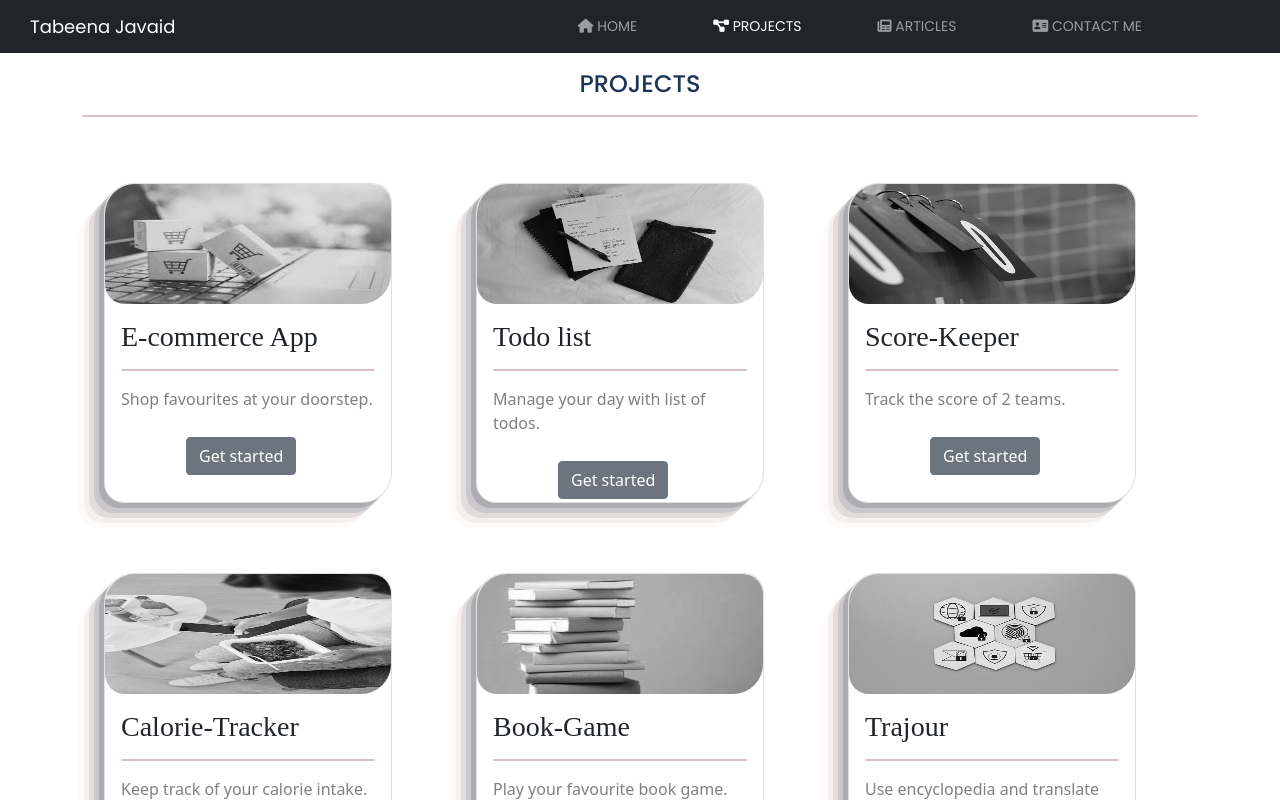
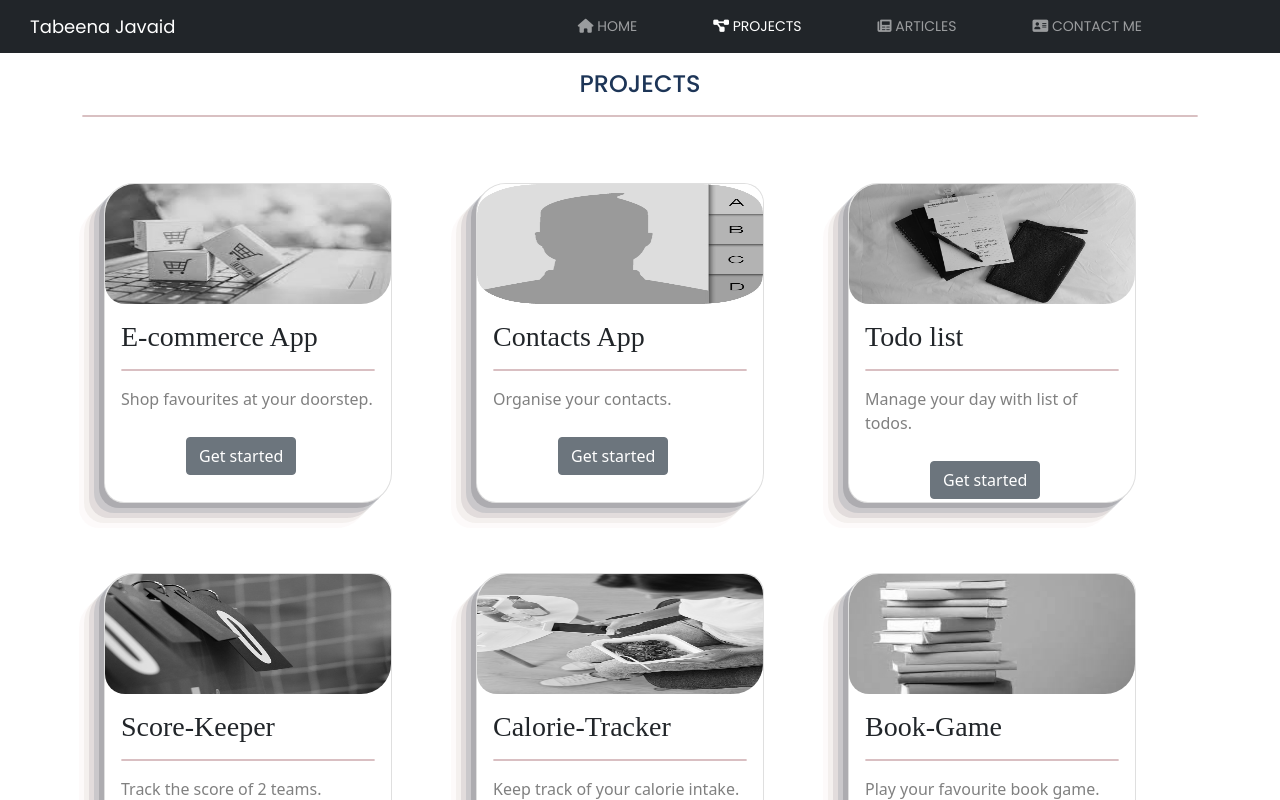
Before and after one commit to TabeenaJavaid/Portfolio-Website, a React (Create React App) app: page /projects in a window 1280 px wide. Built offline with nearby package versions, Linux system fonts and the light colour scheme.

Commit message:
project added!

```diff
--- a/src/Components/Projects.js
+++ b/src/Components/Projects.js
@@ -8,6 +8,7 @@ import ImageSeeker from './Images/Image-Collage.jpg';
 import widgets from './Images/Widgets.jpg';
 import Ecom from './Images/Ecom.jpg'
 import TodoReact from './Images/TodoReact.jpg'
+import Contact from './Images/contact.jpg'
 import 'bootstrap';
 import './Projects.css'
 
@@ -19,6 +20,7 @@ const Projects=()=>{
            <hr/>
                 <div className='next' >
                     <EachProject address='https://tabeena-s-ecom-app.netlify.app' img={Ecom} text='Shop favourites at your doorstep.' heading='E-commerce App'/>
+                    <EachProject address='https://react-redux-contact-app-tj.netlify.app' img={Contact} text='Organise your contacts.' heading='Contacts App'/>
                     <EachProject address='https://todos-listing.netlify.app' img={Todos} text='Manage your day with list of todos.' heading='Todo list'/>
                     <EachProject address='https://scorekeeeper.netlify.app' img={ScoreKeeper} text='Track the score of 2 teams.' heading='Score-Keeper'  />
                     <EachProject address='https://calorie-track.netlify.app' img={CalorieTracker} text='Keep track of your calorie intake.' heading='Calorie-Tracker'  />
```
Also changed, not shown: src/Components/Images/contact.jpg (added).
